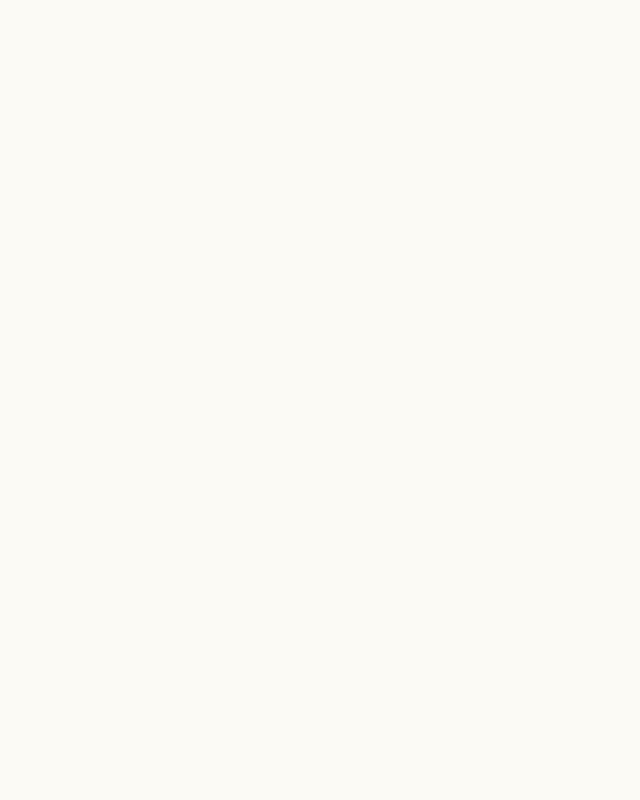
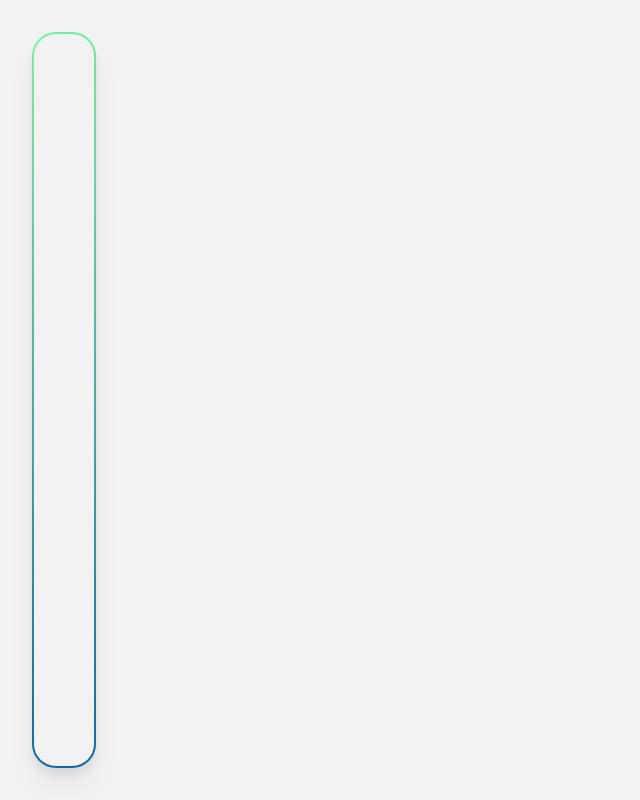
Before and after one commit to Monatize/layer1, a Next.js app: page /home in a window 1280 px wide. Shown: the whole page, without its empty margins (0-640 px from the left). Built offline with nearby package versions, Linux system fonts and the light colour scheme.

Commit message:
Added a light border-gradient and added a floating navbar on the side

```diff
--- a/components/dashboard/Sidebar.tsx
+++ b/components/dashboard/Sidebar.tsx
@@ -1,14 +1,18 @@
 interface ISidebarProps {
-    // * Add setNewTab function to sidebar, in order to update tab state in main and reflect tab state
-    setNewTab: (tab: string) => void;
+	// * Add setNewTab function to sidebar, in order to update tab state in main and reflect tab state
+	setNewTab: (tab: string) => void;
+	theme: string;
 }
 
-const DashboardSideBar = (props: ISidebarProps) => {
-    return (
-        <div className="w-full h-full bg-white/30 gradient-border-r drop-shadow-2xl rounded-r-4xl">
+const Sidebar = (props: ISidebarProps) => {
+	return (
+		<div className="w-full h-full p-8">
+			<div
+				className={`${
+					props.theme === "dark" ? "gradient-border" : "gradient-border-light"
+				} w-full h-full rounded-3xl drop-shadow-xl`}></div>
+		</div>
+	);
+};
 
-        </div>
-    )
-}
-
-export default DashboardSideBar;
+export default Sidebar;
--- a/pages/home/index.tsx
+++ b/pages/home/index.tsx
@@ -1,11 +1,11 @@
 import { NextPage } from "next";
 import Head from "next/head";
 import { useEffect, useState } from "react";
-import DashboardSideBar from "../../components/dashboard/Sidebar";
+import Sidebar from "../../components/dashboard/Sidebar";
 
 const Admin: NextPage = () => {
 	const [tab, setTab] = useState("dashboard");
-	const [ darkMode, setDarkMode ] = useState("light");
+	const [theme, setTheme] = useState("light");
 
 	// * Function to retrieve last tab state
 	const getLastTab = () => {
@@ -18,10 +18,10 @@ const Admin: NextPage = () => {
 	// * Function to retrieve light/dark mode
 	const getTheme = () => {
 		const savedTheme = localStorage.getItem("theme");
-		if(savedTheme) {
-			setDarkMode(savedTheme);
+		if (savedTheme) {
+			setTheme(savedTheme);
 		}
-	}
+	};
 
 	// * Function to set new tab state
 	const setNewTab = (tab: string) => {
@@ -30,10 +30,10 @@ const Admin: NextPage = () => {
 	};
 
 	// * Function to set/change theme
-	const setTheme = (theme: string) => {
+	const setNewTheme = (theme: string) => {
 		localStorage.setItem("theme", theme);
 		setTheme(theme);
-	}
+	};
 
 	useEffect(() => {
 		getTheme();
@@ -46,8 +46,15 @@ const Admin: NextPage = () => {
 				<title>Dashboard</title>
 			</Head>
 			<div className="w-full h-full">
-				<div className="w-full h-full flex bg-brand-soft-white">
-
+				<div
+					className={`w-full h-full flex ${
+						theme === "dark" ? "bg-brand-black" : "bg-brand-font"
+					}`}>
+					<div className={`w-1/10 h-full flex justify-center items-center`}>
+						<Sidebar setNewTab={setNewTab} theme={theme} />
+					</div>
+					<div className={`w-9/10 h-full flex relative justify-center items-center ${theme === "dark" ? "bg-brand-black" : "bg-brand-font"}`}>
+					</div>
 				</div>
 			</div>
 		</div>
--- a/styles/globals.css
+++ b/styles/globals.css
@@ -5,12 +5,20 @@
 .gradient-border {
 	/* color: rgb(var(--text-color)); */
 	border: 2px double transparent;
-	background-image: linear-gradient(rgb(0, 0, 0), rgb(0, 0, 0)),
+	background-image: linear-gradient(rgb(9, 9, 9), rgb(9, 9, 9)),
 		radial-gradient(circle at left top, rgb(126, 242, 157), rgb(15, 104, 169));
 	background-origin: border-box;
 	background-clip: padding-box, border-box;
 }
 
+.gradient-border-light {
+	/* color: rgb(var(--text-color)); */
+	border: 2px double transparent;
+	background-image: linear-gradient(rgb(242, 242, 242), rgb(242, 242, 242)),
+		radial-gradient(circle at left top, rgb(126, 242, 157), rgb(15, 104, 169));
+	background-origin: border-box;
+	background-clip: padding-box, border-box;
+}
 .gradient-border-r {
 	border-right: 4px double transparent;
 	background-image: linear-gradient(rgba(255, 255, 255, 0.2), rgba(255, 255, 255, 0.2)),
```
